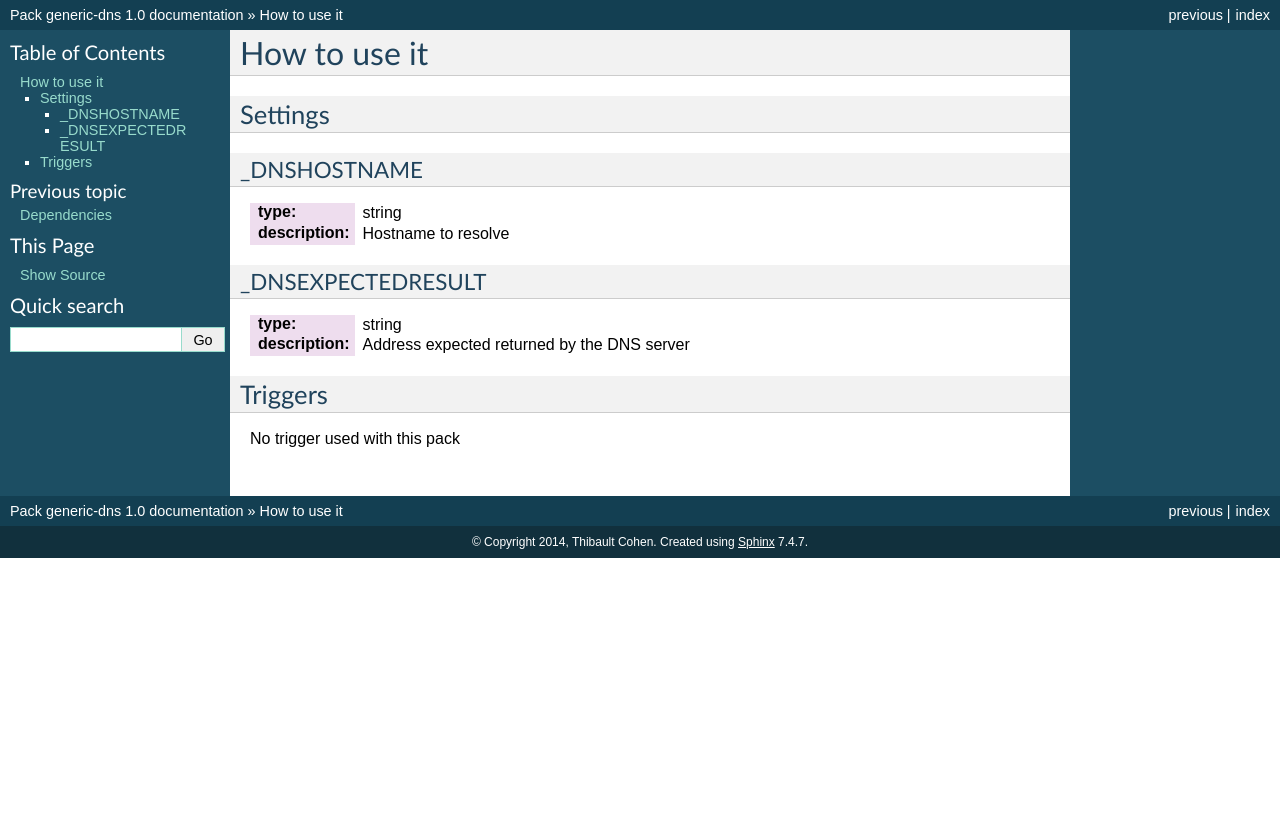
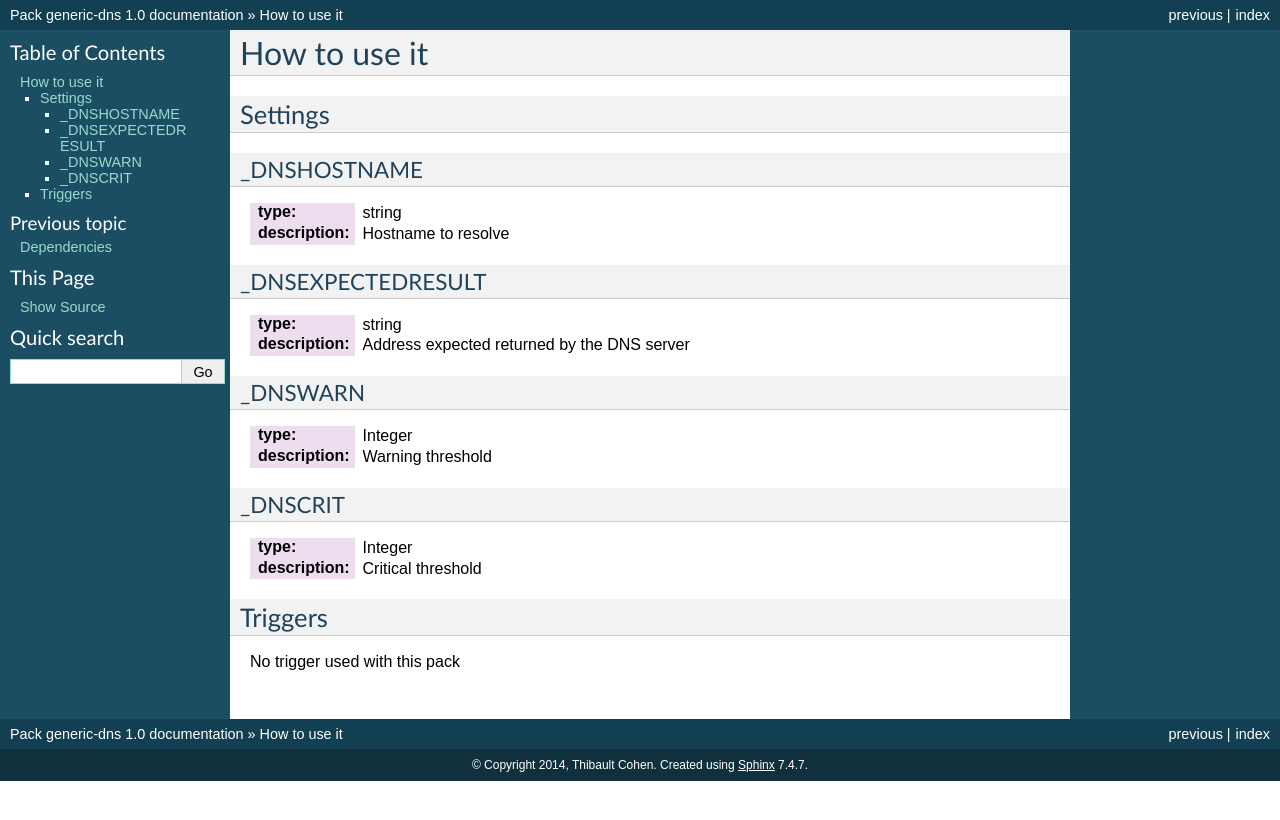
Before and after one commit to savoirfairelinux/monitoring-tools, a Sphinx documentation site: the page built from doc/source/howtouseit.rst, in a window 1280 px wide. Shown: the top 820 px of the page. Built offline with Sphinx 7.4.7, drawn with Linux system fonts in a browser that asks for light colours.

Commit message:
Add threshold

```diff
--- a/doc/source/howtouseit.rst
+++ b/doc/source/howtouseit.rst
@@ -5,13 +5,11 @@ How to use it
 Settings
 ~~~~~~~~
 
-
 _DNSHOSTNAME
 ------------
 
 :type:          string
 :description:   Hostname to resolve
-
 
 _DNSEXPECTEDRESULT
 ------------------
@@ -19,6 +17,17 @@ _DNSEXPECTEDRESULT
 :type:          string
 :description:   Address expected returned by the DNS server
 
+_DNSWARN
+--------
+
+:type:          Integer
+:description:   Warning threshold
+
+_DNSCRIT
+--------
+
+:type:          Integer
+:description:   Critical threshold
 
 Triggers
 ~~~~~~~~
```
Also changed, not shown: 3 other files.
